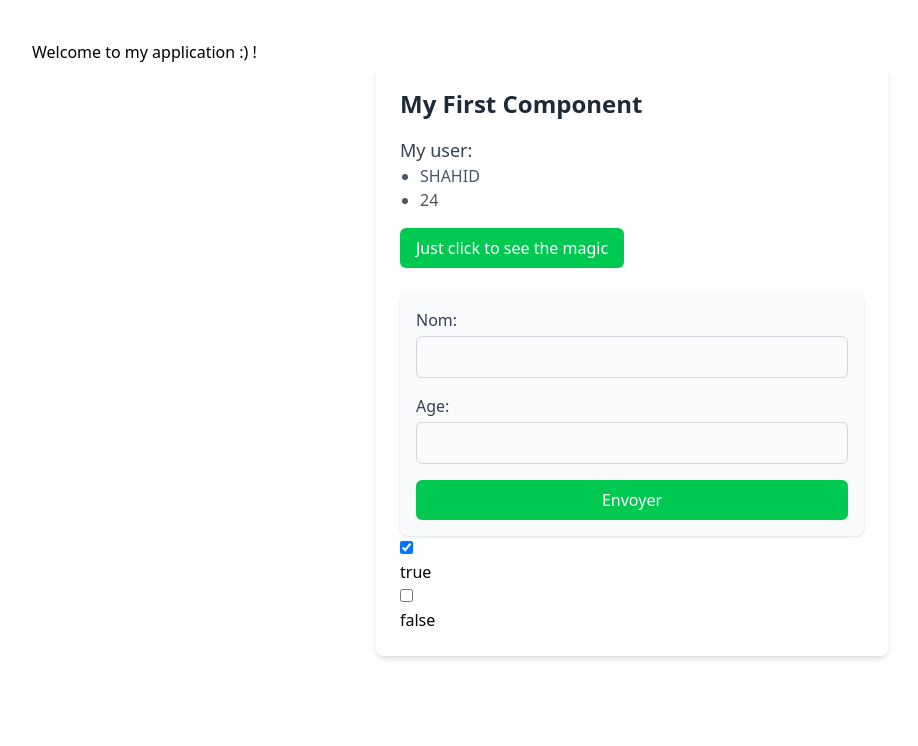
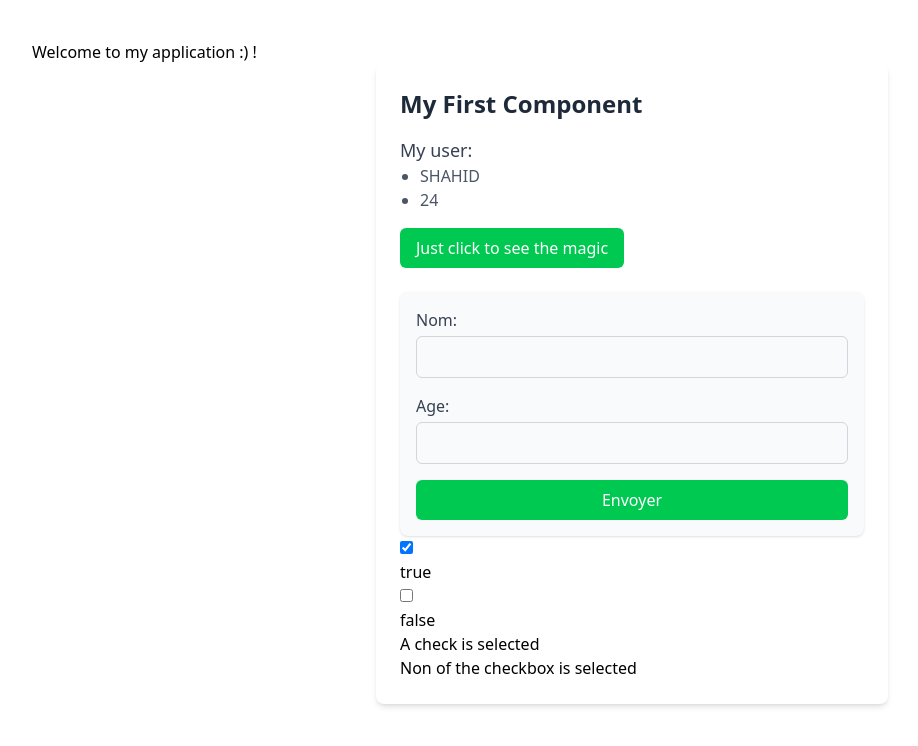
Before and after one commit to hotakmuhammad/angular, an Angular app: page / in a window 1280 px wide. Both pictures are taken after a click on the checkbox 414 px from the left and 547 px from the top of the page. Shown: the top 746 px of the page, without its empty margins (8-926 px from the left). Built offline with nearby package versions, Linux system fonts and the light colour scheme.

Commit message:
if/else example with ngModule

```diff
--- a/src/app/components/my-first-component/my-first-component.component.html
+++ b/src/app/components/my-first-component/my-first-component.component.html
@@ -56,5 +56,16 @@
             <input type="checkbox" [(ngModel)]="checkBoxValue2">
             <p>{{ checkBoxValue2 }}</p>
         </div>
+
+        <!-- if/else Example of ngModel with checkbox -->
+        @if (checkBoxValue || checkBoxValue2) {
+            <p>A check is selected</p>
+        }
+        @if (checkBoxValue && checkBoxValue2) {
+            <p>Both checkboxes are selected</p>
+        }
+        @else {
+            <p>Non of the checkbox is selected</p>
+        }
     </div>
 </div>
```
